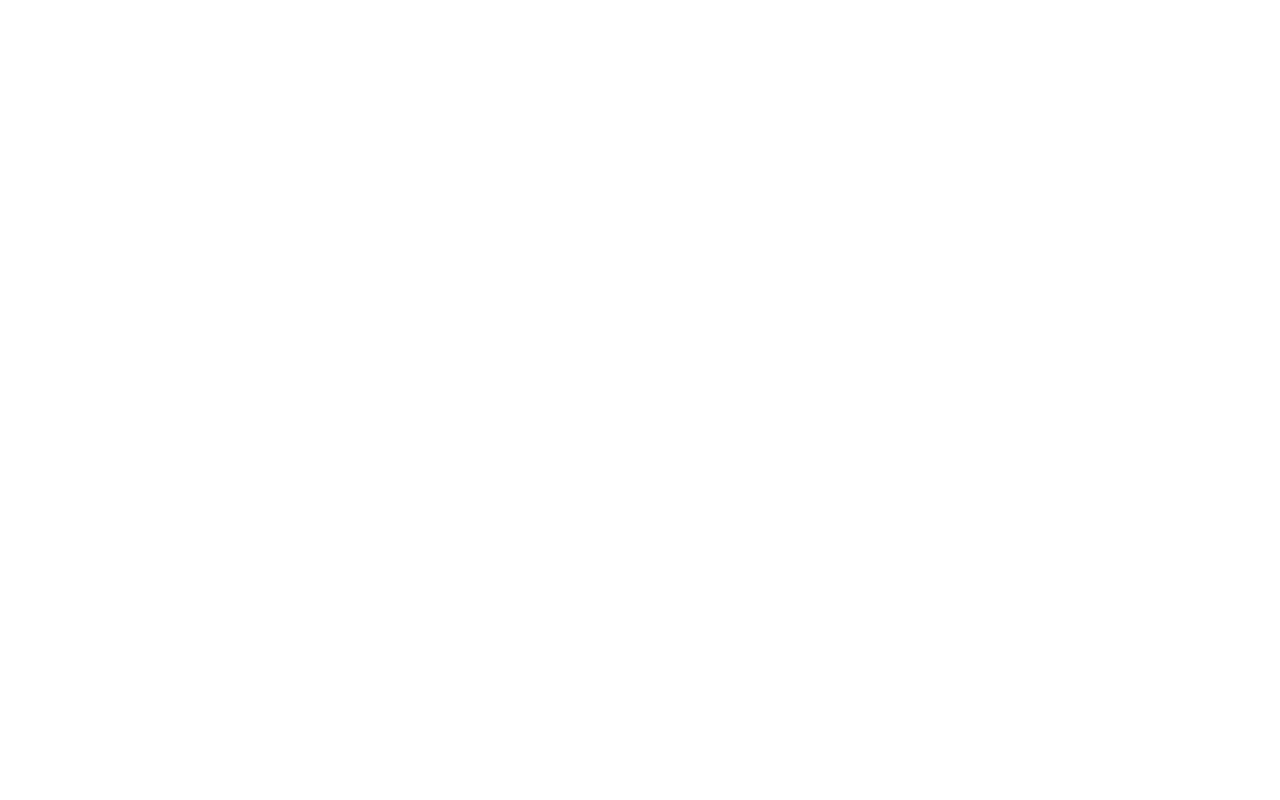
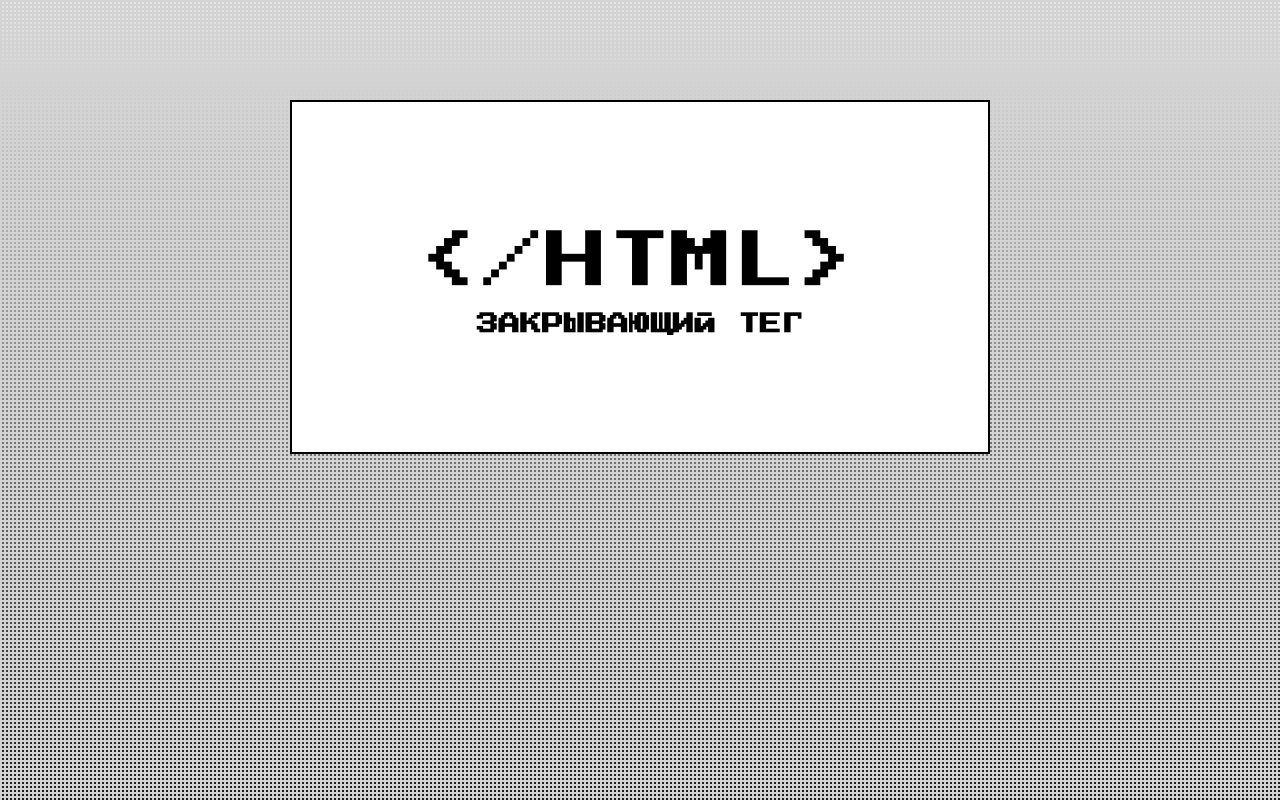
Before and after one commit to IlonaVolk/zakrivayuschiy-teg-f, a plain HTML site: page index.html in a window 1280 px wide. Drawn offline with Linux system fonts and the light colour scheme.

Commit message:
Added fonts, variables, header, background-color & svg,img

```diff
--- a/fonts/fonts.css
+++ b/fonts/fonts.css
@@ -1 +1,18 @@
 /* В этом файле вы импортируете все шрифты для сайта. Один из них вариативный и требует особенной настройки */
+/* В этом файле вы импортируете все шрифты для сайта. Один из них вариативный и требует особенной настройки */
+@font-face {
+  font-family: 'Inter';
+  src: local('Inter'),
+    url('Inter-Variable.woff2') format('woff2 supports variations'),
+    url('Inter-Variable.woff2') format('woff2-variations');
+  font-weight: 400 700;
+  font-display: swap;
+}
+
+@font-face {
+  font-family: 'PressStart2P';
+  src: local('PressStart2P-Regular'),
+    url('PressStart2P-Regular.woff') format('woff');
+  font-weight: 400;
+  font-display: swap;
+}
--- a/index.html
+++ b/index.html
@@ -3,16 +3,61 @@
   <head>
     <meta charset="UTF-8" />
     <meta name="viewport" content="width=device-width, initial-scale=1.0" />
+    <meta name="color-scheme" content="light dark" />
     <title>Закрывающий тег</title>
     <link rel="stylesheet" href="./fonts/fonts.css" />
     <link rel="stylesheet" href="./styles/variables.css" />
     <link rel="stylesheet" href="./styles/globals.css" />
     <link rel="stylesheet" href="./styles/style.css" />
     <link rel="stylesheet" href="./styles/animations.css" />
+    <link rel="shortcut icon" href="./images/favicon.ico" sizes="any" /> <!--проверить фавиконки-->
+    <link rel="shortcut icon" href="./svg/favicon.svg" type="image/svg+xml" /> <!--проверить фавиконки-->
+    <link rel="apple-touch-icon" href="./images/favicon.png" /> <!--проверить фавиконки-->
+    <!-- icon или shortcut icon? -->
   </head>
+
   <body class="page">
-    <header class="header"></header>
+
+    <header class="header header_add">
+      <span class="header_html header_html-add">&lt;/HTML&gt;</span>
+      <h1 class="header_tag">закрывающий тег</h1>
+      <nav class="header_navigation">
+        <ul class="header_navigation-list">
+          <li class="header_navigation-item">
+            <button
+              type="button"
+              data-theme="dark"
+              disabled
+              class="header_button">
+              темно
+            </button>
+          </li>
+          <li class="header_navigation-item">
+            <button
+              type="button"
+              data-theme="auto"
+              disabled
+              class="header_button"
+            >
+              авто
+            </button>
+          </li>
+          <li class="header_navigation-item">
+            <button
+              type="button"
+              data-theme="light"
+              disabled
+              class="header_button">
+              светло
+            </button>
+          </li>
+        </ul>
+      </nav>
+    </header>
+
     <main></main>
+
     <script src="./scripts/like.js"></script>
+
   </body>
 </html>
--- a/styles/style.css
+++ b/styles/style.css
@@ -11,6 +11,66 @@
 */
 
 .page {
+  padding-block-start: 100px;
+  color: var(--basic-color, #000);
+  font-family: var(--basic-font, 'Inter', sans-serif);
+  background-color: var(--basic-background-color, #fff);
+  background-image: var(--background_image, none);
+  background-size: cover;
+  background-attachment: fixed;
+  font-variation-settings: 'wght' var(--weight_basic-text-card, 400);
   min-inline-size: 320px;
   min-block-size: 100dvb;
 }
+
+.header {
+  display: grid;
+  justify-content: center;
+  justify-items: center;
+  font-family: var(--accent-font, 'PressStart2P', serif);
+  line-height: normal;
+  text-transform: uppercase;
+}
+
+.header_add {
+  margin-inline: auto;
+  border: 2px solid var(--basic-color);
+  background-color: var(--basic-background-color);
+  max-inline-size: 700px; /*696px - см по PP*/
+  margin-block-end: 100px; /*128px - см по PP*/
+}
+
+.header_html {
+  font-size: clamp(3.125rem, 2.7949rem + 1.4085vw, 4.0625rem); /*проверить по PP*/
+}
+
+.header_html-add {
+  margin-block-start: clamp(7.5rem, 7.2799rem + 0.939vw, 8.125rem); /*проверить по PP*/
+  margin-block-end: 20px;
+}
+
+.header_tag {
+  font-size: clamp(0.9375rem, 0.7614rem + 0.7512vw, 1.4375rem); /*проверить по PP*/
+}
+
+.header_navigation {
+  margin-block: 25px;
+}
+
+.header_navigation-list {
+  display: grid;
+  gap: 8px;
+  padding-inline-start: 20px;
+}
+
+.header_navigation-item {} /*вроде, не нужно*/
+
+.header_button {
+  position: relative;
+  border: none;
+  font-size: 14px;
+  background: transparent;
+  appearance: none;
+  color: transparent;
+  text-transform: uppercase;
+}
--- a/styles/variables.css
+++ b/styles/variables.css
@@ -1 +1,15 @@
 /* В этом файле будут храниться все значения переменных в исходном состоянии, а так же их изменения в зависимости от ширины устройства */
+:root {
+  --basic-color: #000000;
+  --basic-background-color: #ffffff;
+  --heart_sparks: #ff0000;
+  --basic-font: 'Inter', sans-serif;
+  --accent-font: 'PressStart2P', serif;
+  --weight_basic-text-card: 400;
+  --weight_title-card: 700;
+  --background_image: repeating-linear-gradient(
+      to right, #d3d3d3 0 2px, #d3d3d300 2px 4px),
+      repeating-linear-gradient(
+      to bottom, #d3d3d3 0 2px, #d3d3d300 2px 4px),
+      linear-gradient(to bottom, #e7e7e7 0.01%, #1a1a1a);
+}
```
Also changed, not shown: images/favicon.ico (added), images/favicon.png (added), images/image.png (added), svg/favicon.svg (added), svg/floppy.svg (added), 1 other file.
